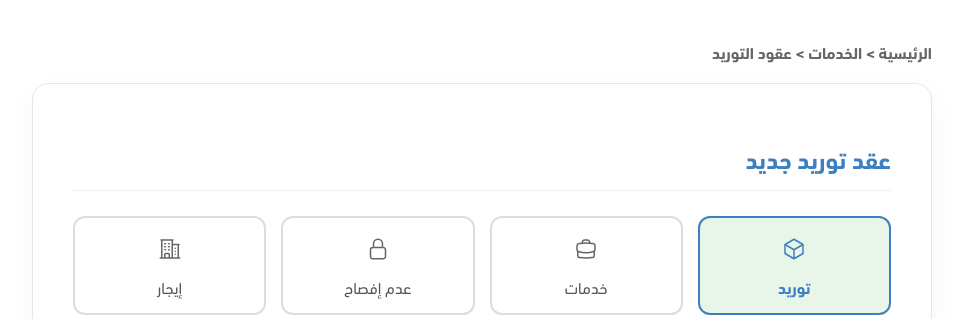
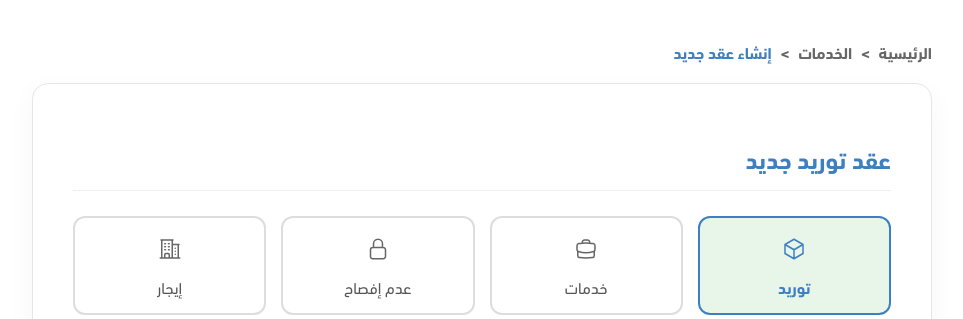
Before and after one commit to al0dan/absher, a Flask app: page /create in a window 1280 px wide. Shown: the part 124-443 px from the top of the page, without its empty margins (158-1121 px from the left). Run offline with Flask 3, Linux system fonts and the light colour scheme; the visitor is signed in with stand-in values (Sample User, id 1).

Commit message:
🐛 Fix breadcrumb navigation links

```diff
--- a/templates/create_contract.html
+++ b/templates/create_contract.html
@@ -101,10 +101,13 @@
     <main class="absher-form-section">
 
         <!-- Breadcrumb / Back Link -->
-        <div style="margin-bottom: 20px;">
-            <a href="/service" style="color: #666; text-decoration: none; font-weight: 600;">
-                الرئيسية > الخدمات > عقود التوريد
-            </a>
+        <!-- Breadcrumb / Back Link -->
+        <div style="margin-bottom: 20px; font-weight: 600; color: #666;">
+            <a href="/" style="color: #666; text-decoration: none;">الرئيسية</a>
+            <span style="margin: 0 5px;">></span>
+            <a href="/service" style="color: #666; text-decoration: none;">الخدمات</a>
+            <span style="margin: 0 5px;">></span>
+            <span style="color: var(--business-theme-color);">إنشاء عقد جديد</span>
         </div>
 
         <div class="form-card" role="form" aria-labelledby="formTitle">
```
